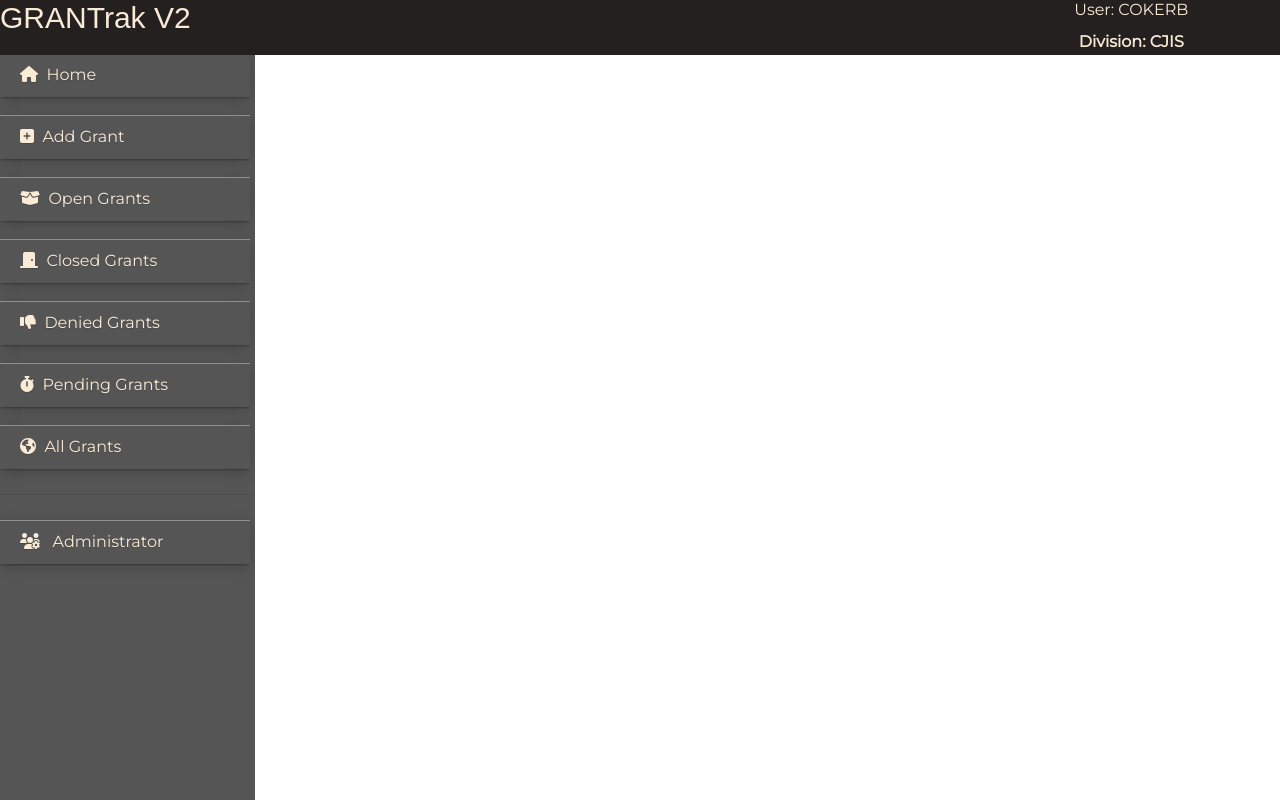
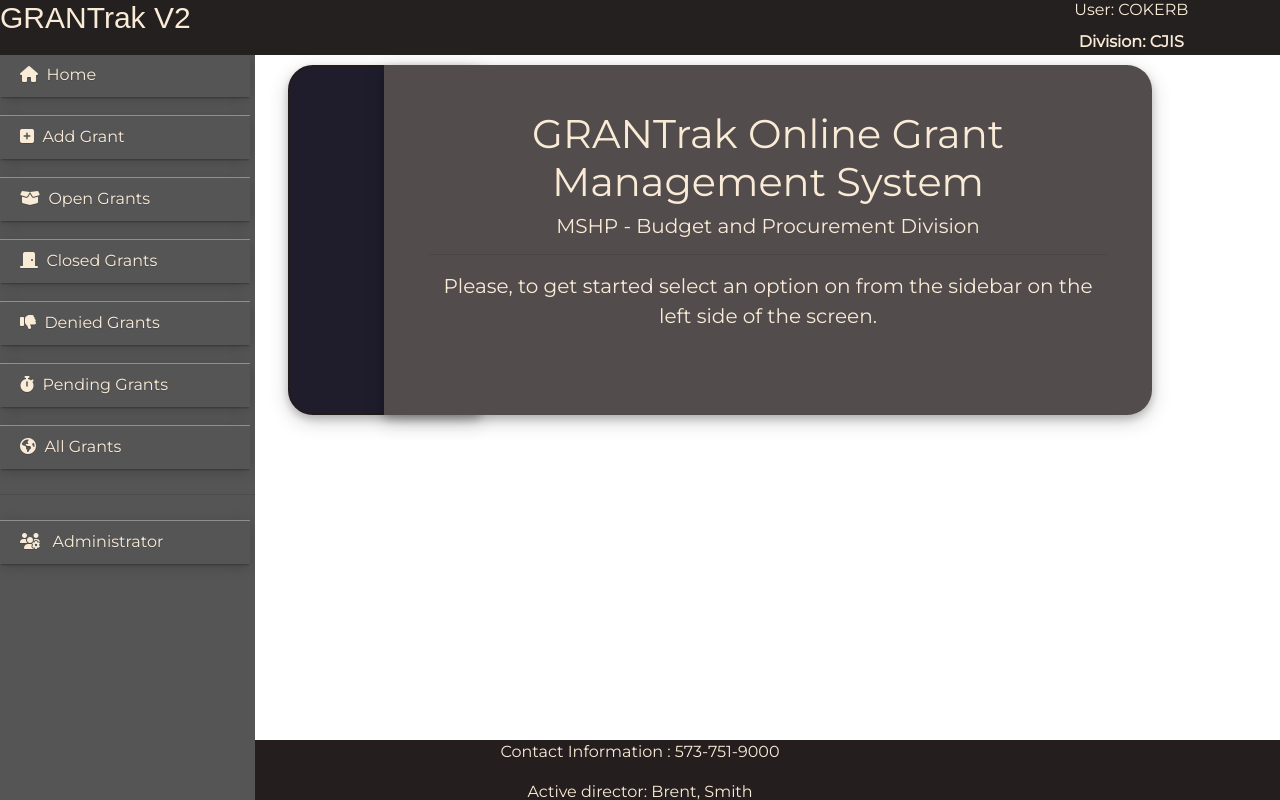
Before and after one commit to bcoker81/Bpd01, an Angular app in the folder ClientApp/: page /home-landing in a window 1280 px wide. Before the commit this address led to /. Built offline with nearby package versions, Linux system fonts and the light colour scheme.

Commit message:
built landing page for application

```diff
--- a/ClientApp/src/app/add-grant/add-grant.component.html
+++ b/ClientApp/src/app/add-grant/add-grant.component.html
@@ -1,5 +1,5 @@
 <br />
-<div class="container">
+
 <div class="card bg-dark;">
     <div class="card-header bg-dark">
         <h6 style="text-align: left; color:antiquewhite;"><b>New Grant</b></h6>
@@ -161,4 +161,3 @@
         <input class="btn-two bg-dark block" type="button" value="Submit Grant" />
     </div>
 </div>
-</div>
--- /dev/null
+++ b/ClientApp/src/app/home-landing/home-landing.component.css
@@ -0,0 +1,45 @@
+.side {
+    position: fixed;
+    top: 30%;
+    left: 30%;
+    /* bring your own prefixes */
+    transform: translate(-50%, -50%);
+
+    background: rgb(31, 29, 44);
+    display: inline-block;
+    padding: 35%, 0;
+    width: 15%;
+    height: 350px;
+    border: 2px solid #221b1b;
+    border-radius: 25px 0 0 25px;
+    box-shadow: 0 4px 8px 0 rgba(0, 0, 0, 0.2), 0 6px 20px 0 rgba(0, 0, 0, 0.19);
+}
+
+.side-content {
+    display: inline-block;
+
+    position: fixed;
+    top: 30%;
+    left: 60%;
+    /* bring your own prefixes */
+    transform: translate(-50%, -50%);
+    color: antiquewhite;
+    background: rgb(82, 76, 76);
+    padding: 45px;
+    width: 60%;
+    height: 350px;
+    border: 2px 0 0 2px solid #2f2f2f;
+    border-radius: 0 25px 25px 0;
+    box-shadow: 0 4px 8px 0 rgba(0, 0, 0, 0.2), 0 6px 20px 0 rgba(0, 0, 0, 0.19);
+}
+
+.footer {
+    position: fixed;
+    left: 0;
+    bottom: 0;
+    width: 100%;
+    height:60px;
+    background-color: rgb(36, 30, 30);
+    color: antiquewhite;
+    text-align: center;
+}
--- /dev/null
+++ b/ClientApp/src/app/home-landing/home-landing.component.html
@@ -0,0 +1,21 @@
+<br />
+<br />
+<div class="col-md-12">
+    <div class="row" style="text-align: center;">
+        <div class="side">
+        </div>
+        <div class="side-content">
+            <h1 class="">GRANTrak Online Grant Management System</h1>
+            <h5 class="">MSHP - Budget and Procurement Division</h5>
+            <hr />
+            <p class="lead">
+                Please, to get started select an option on from the sidebar on the left side of the screen.
+            </p>
+        </div>
+    </div>
+</div>
+
+<div class="footer">
+    <p style="color:antiquewhite;">Contact Information : 573-751-9000</p>
+    <p style="color:antiquewhite;">Active director: Brent, Smith</p>
+</div>
--- /dev/null
+++ b/ClientApp/src/app/home-landing/home-landing.component.ts
@@ -0,0 +1,15 @@
+import { Component, OnInit } from '@angular/core';
+
+@Component({
+  selector: 'app-home-landing',
+  templateUrl: './home-landing.component.html',
+  styleUrls: ['./home-landing.component.css']
+})
+export class HomeLandingComponent implements OnInit {
+
+  constructor() { }
+
+  ngOnInit() {
+  }
+
+}
--- a/ClientApp/src/app/side-bar/side-bar.component.html
+++ b/ClientApp/src/app/side-bar/side-bar.component.html
@@ -1,6 +1,7 @@
 <div class="sidenav">
     <div class="row">
-        <div class="col-md-6"><a class="btn-two green block" [routerLink]="['/']"><i class="fas fa-home"></i>
+        <div class="col-md-6"><a class="btn-two green block" [routerLink]="['/home-landing']"><i
+                    class="fas fa-home"></i>
                 &nbsp;Home</a>
         </div>
     </div>
```
Also changed, not shown: ClientApp/src/app/app.module.ts (+5 -2 lines), 1 other file (tests, documents, lock files or other folders). Lines whose indentation alone changed are shown as unchanged.
